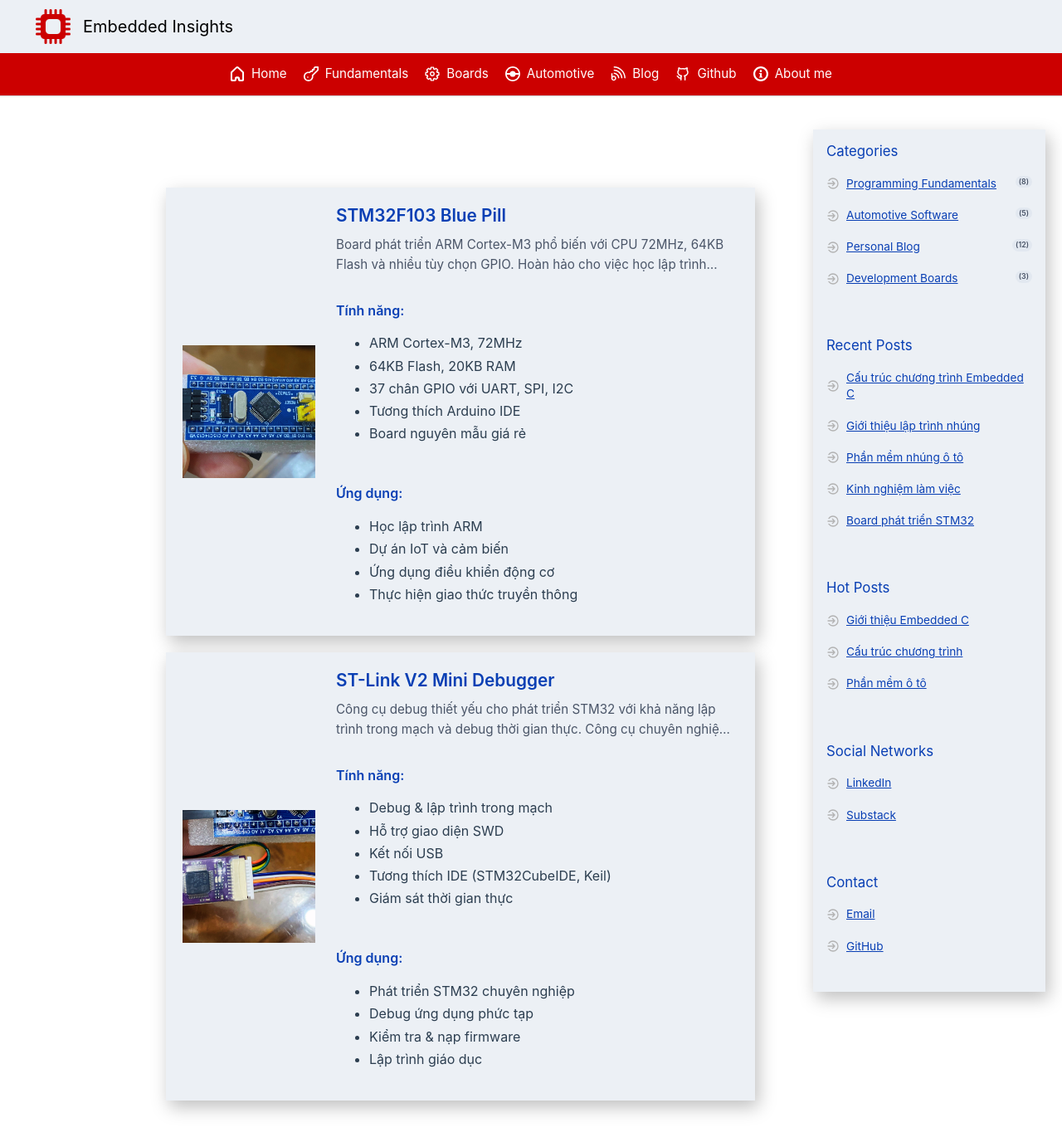
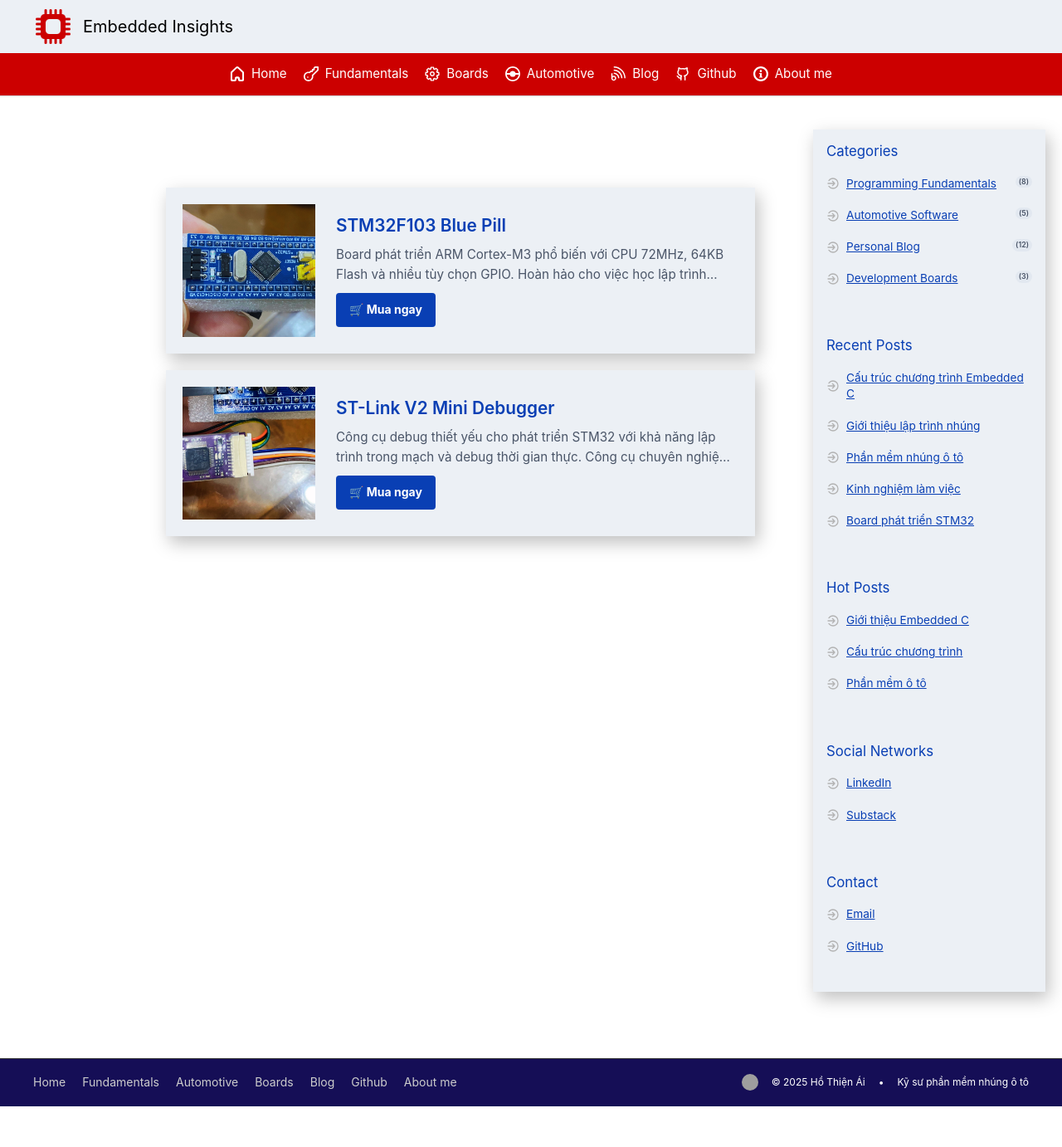
Before and after one commit to ai-ho/ai-ho.github.io, a Jekyll site: the page built from boards/index.md, in a window 1280 px wide and 1400 px high. Shown: the top 1382 px of the window at 83% size. Built offline with Jekyll 4.4.1, drawn with Linux system fonts in a browser that asks for light colours; some web fonts are replaced; grey boxes are pictures that could not be loaded.

Commit message:
Update board cards

```diff
--- a/boards/index.md
+++ b/boards/index.md
@@ -5,56 +5,50 @@
 ---
 
 <div class="topic-cards-container">
-  <div class="topic-card">
+  <div class="topic-card" onclick="window.location.href='/boards/stm32f103/'">
     <div class="topic-image" style="background-image: url('/boards/assets/stm32f103.png')"></div>
     <div class="topic-content">
       <h3 class="topic-title">STM32F103 Blue Pill</h3>
       <p class="topic-description">Board phát triển ARM Cortex-M3 phổ biến với CPU 72MHz, 64KB Flash và nhiều tùy chọn GPIO. Hoàn hảo cho việc học lập trình nhúng và các dự án IoT.</p>
-      <div class="topic-features">
-        <h4>Tính năng:</h4>
-        <ul>
-          <li>ARM Cortex-M3, 72MHz</li>
-          <li>64KB Flash, 20KB RAM</li>
-          <li>37 chân GPIO với UART, SPI, I2C</li>
-          <li>Tương thích Arduino IDE</li>
-          <li>Board nguyên mẫu giá rẻ</li>
-        </ul>
-      </div>
-      <div class="topic-use-cases">
-        <h4>Ứng dụng:</h4>
-        <ul>
-          <li>Học lập trình ARM</li>
-          <li>Dự án IoT và cảm biến</li>
-          <li>Ứng dụng điều khiển động cơ</li>
-          <li>Thực hiện giao thức truyền thông</li>
-        </ul>
+      <div class="topic-buy-button">
+        <a href="#" onclick="event.stopPropagation(); return false;" style="
+          display: inline-block;
+          background-color: #093FB4;
+          color: white;
+          padding: 8px 16px;
+          text-decoration: none;
+          border-radius: 4px;
+          font-weight: bold;
+          font-size: 14px;
+          transition: background-color 0.3s;
+          margin-top: 10px;
+        " onmouseover="this.style.backgroundColor='#0056b3'" onmouseout="this.style.backgroundColor='#093FB4'">
+          🛒 Mua ngay
+        </a>
       </div>
     </div>
   </div>
 
-  <div class="topic-card">
+  <div class="topic-card" onclick="window.location.href='/boards/stlink-v2/'">
     <div class="topic-image" style="background-image: url('/boards/assets/stlink_mini_debugger.png')"></div>
     <div class="topic-content">
       <h3 class="topic-title">ST-Link V2 Mini Debugger</h3>
       <p class="topic-description">Công cụ debug thiết yếu cho phát triển STM32 với khả năng lập trình trong mạch và debug thời gian thực. Công cụ chuyên nghiệp với giá cả phải chăng.</p>
-      <div class="topic-features">
-        <h4>Tính năng:</h4>
-        <ul>
-          <li>Debug & lập trình trong mạch</li>
-          <li>Hỗ trợ giao diện SWD</li>
-          <li>Kết nối USB</li>
-          <li>Tương thích IDE (STM32CubeIDE, Keil)</li>
-          <li>Giám sát thời gian thực</li>
-        </ul>
-      </div>
-      <div class="topic-use-cases">
-        <h4>Ứng dụng:</h4>
-        <ul>
-          <li>Phát triển STM32 chuyên nghiệp</li>
-          <li>Debug ứng dụng phức tạp</li>
-          <li>Kiểm tra & nạp firmware</li>
-          <li>Lập trình giáo dục</li>
-        </ul>
+      <div class="topic-buy-button">
+        <a href="#" onclick="event.stopPropagation(); return false;" style="
+          display: inline-block;
+          background-color: #093FB4;
+          color: white;
+          padding: 8px 16px;
+          text-decoration: none;
+          border-radius: 4px;
+          font-weight: bold;
+          font-size: 14px;
+          transition: background-color 0.3s;
+          margin-top: 10px;
+        " onmouseover="this.style.backgroundColor='#0056b3'" onmouseout="this.style.backgroundColor='#093FB4'">
+          🛒 Mua ngay
+        </a>
       </div>
     </div>
   </div>
```
Also changed, not shown: boards/stlink-v2/index.md (added, +147 -0 lines), boards/stm32f103/index.md (added, +117 -0 lines).
